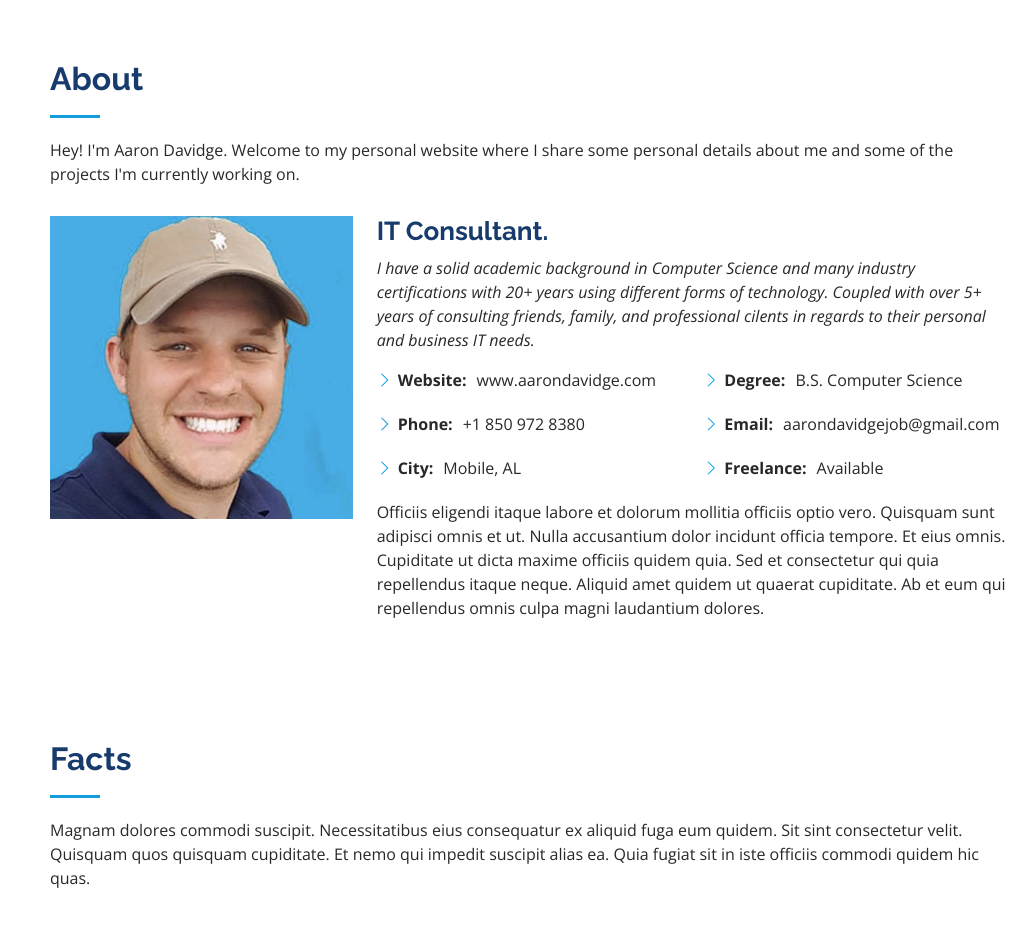
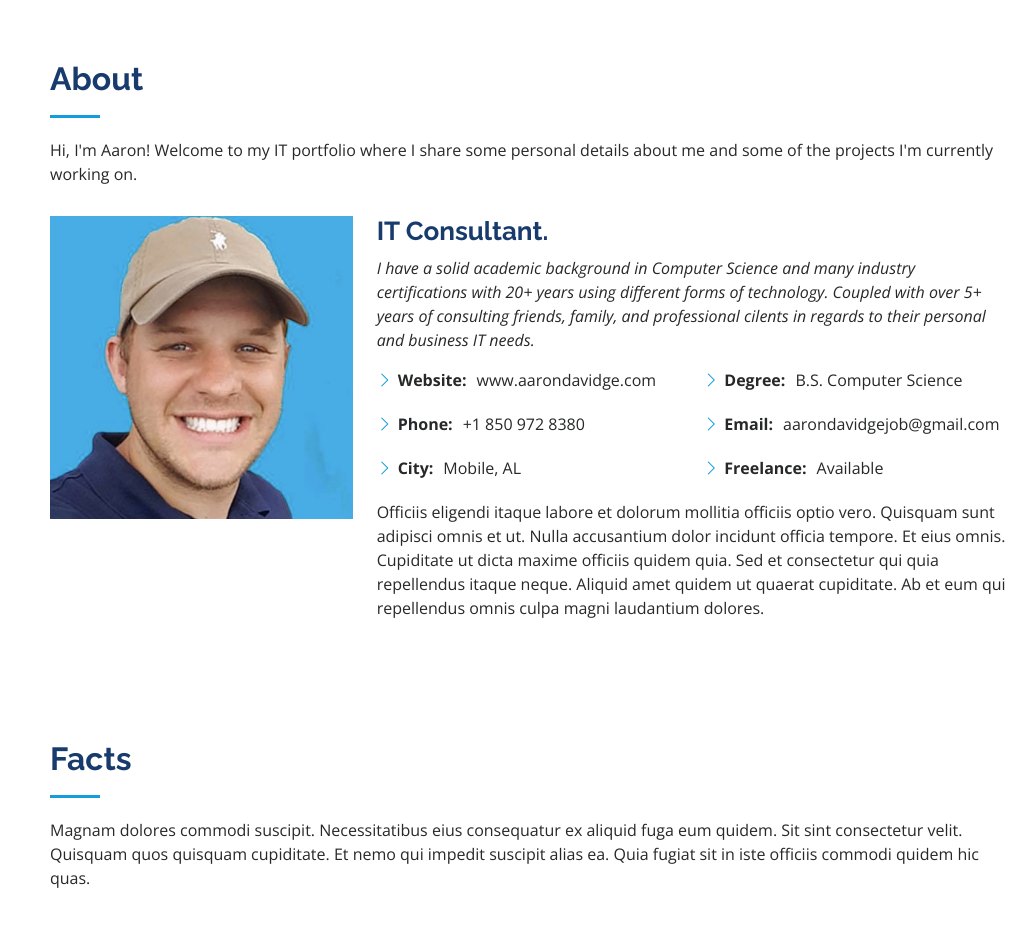
Before and after one commit to aarondavidgepersonal/portfolio-pipeline, a plain HTML site: page index.html in a window 1280 px wide. Shown: the part 800-1738 px from the top of the page, without its empty margins (262-1280 px from the left). Drawn offline with nearby package versions, Linux system fonts and the light colour scheme.

Commit message:
Update index.html

```diff
--- a/index.html
+++ b/index.html
@@ -129,7 +129,7 @@
 
         <div class="section-title">
           <h2>About</h2>
-          <p>Hey! I'm Aaron Davidge. Welcome to my personal website where I share some personal details about me and
+          <p>Hi, I'm Aaron! Welcome to my IT portfolio where I share some personal details about me and
             some of the projects I'm currently working on.</p>
         </div>
 
```
